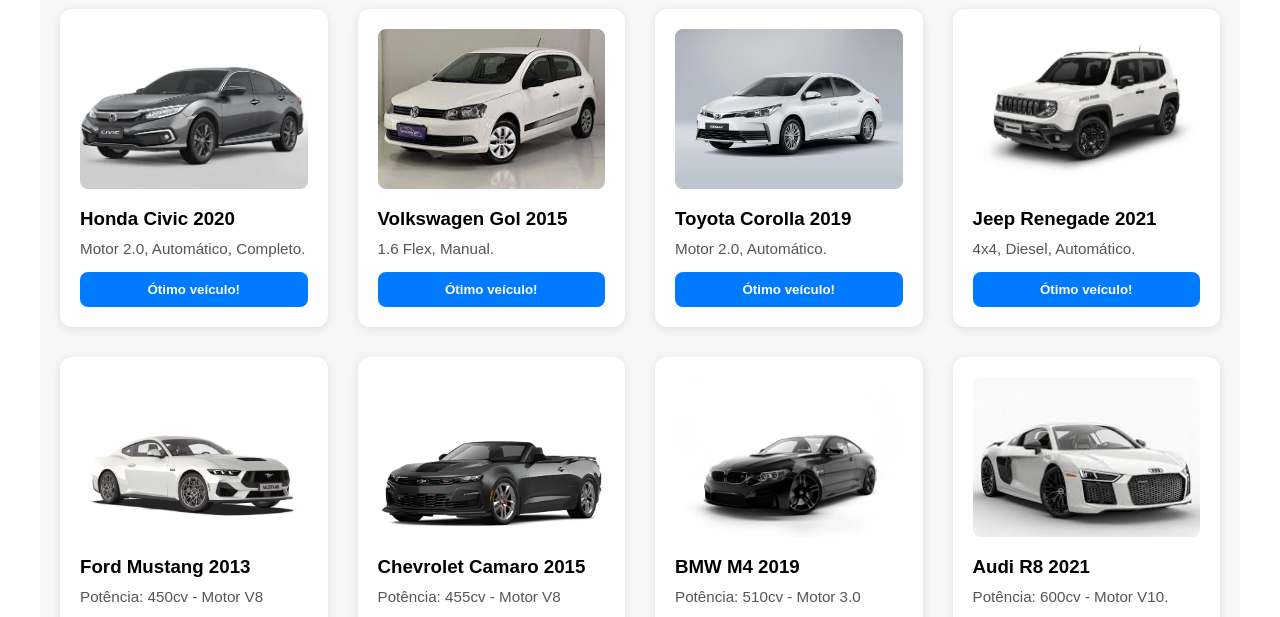
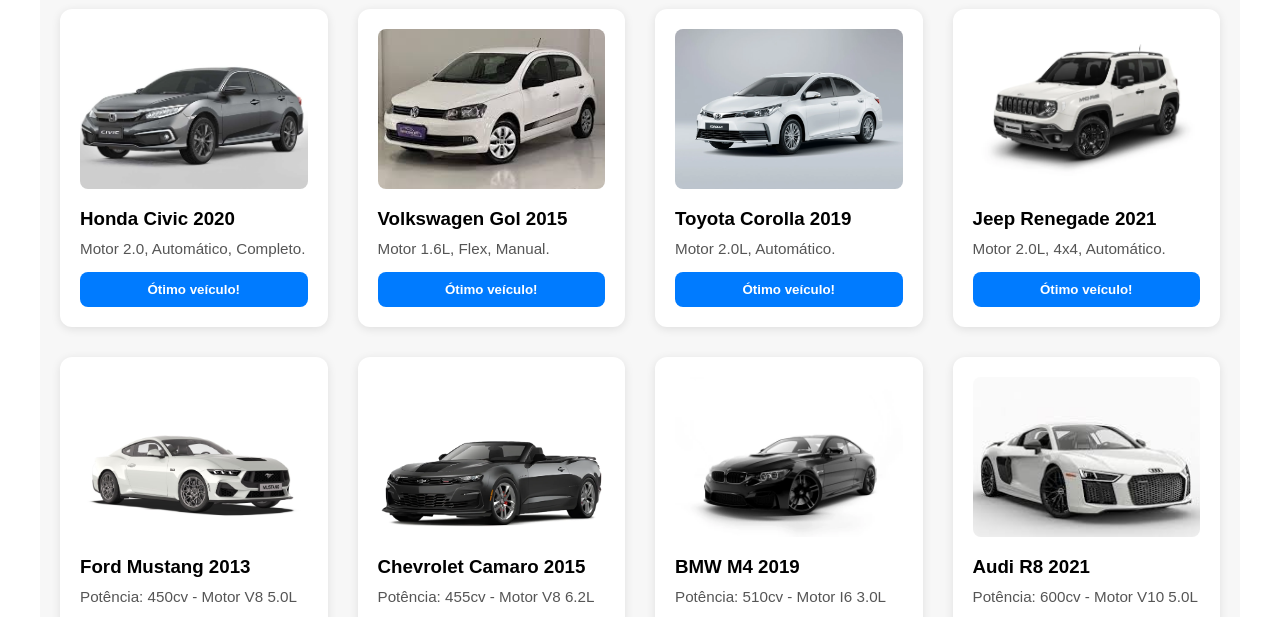
Before and after one commit to ThiagoViniciosAnacleto/Flores-Trab-3periodo, a plain HTML site: page index.html in a window 1280 px wide. Shown: the part 179-796 px from the top of the page. Drawn offline with Linux system fonts and the light colour scheme.

Commit message:
Ajustes leves

```diff
--- a/index.html
+++ b/index.html
@@ -51,43 +51,43 @@
                 <article class="card-carro">
                     <img src="img/carros/gol.jpg" alt="Volkswagen Gol 2015">
                     <h3>Volkswagen Gol 2015</h3>
-                    <p>1.6 Flex, Manual.</p>
+                    <p>Motor 1.6L, Flex, Manual.</p>
                     <button>Ótimo veículo!</button>
                 </article>
                 <article class="card-carro">
                     <img src="img/carros/corolla.jpg" alt="Toyota Corolla 2019">
                     <h3>Toyota Corolla 2019</h3>
-                    <p>Motor 2.0, Automático.</p>
+                    <p>Motor 2.0L, Automático.</p>
                     <button>Ótimo veículo!</button>
                 </article>
                 <article class="card-carro">
                     <img src="img/carros/renegade.jpg" alt="Jeep Renegade 2021">
                     <h3>Jeep Renegade 2021</h3>
-                    <p>4x4, Diesel, Automático.</p>
+                    <p>Motor 2.0L, 4x4, Automático.</p>
                     <button>Ótimo veículo!</button>
                 </article>
                 <article class="card-carro">
                     <img src="img/carros/mustang.jpg" alt="Ford Mustang 2013">
                     <h3>Ford Mustang 2013</h3>
-                    <p>Potência: 450cv - Motor V8</p>
+                    <p>Potência: 450cv - Motor V8 5.0L</p>
                     <button>Ótimo veículo!</button>
                 </article>
                 <article class="card-carro">
                     <img src="img/carros/camaro.jpg" alt="Chevrolet Camaro 2015">
                     <h3>Chevrolet Camaro 2015</h3>
-                    <p>Potência: 455cv - Motor V8</p>
+                    <p>Potência: 455cv - Motor V8 6.2L</p>
                     <button>Ótimo veículo!</button>
                 </article>
                 <article class="card-carro">
                     <img src="img/carros/m4.jpg" alt="BMW M4 2019">
                     <h3>BMW M4 2019</h3>
-                    <p>Potência: 510cv - Motor 3.0</p>
+                    <p>Potência: 510cv - Motor I6 3.0L</p>
                     <button>Ótimo veículo!</button>
                 </article>
                 <article class="card-carro">
                     <img src="img/carros/r8.jpg" alt="Honda Civic 2020">
                     <h3>Audi R8 2021</h3>
-                    <p>Potência: 600cv - Motor V10.</p>
+                    <p>Potência: 600cv - Motor V10 5.0L</p>
                     <button>Ótimo veículo!</button>
                 </article>
             </div>
```
